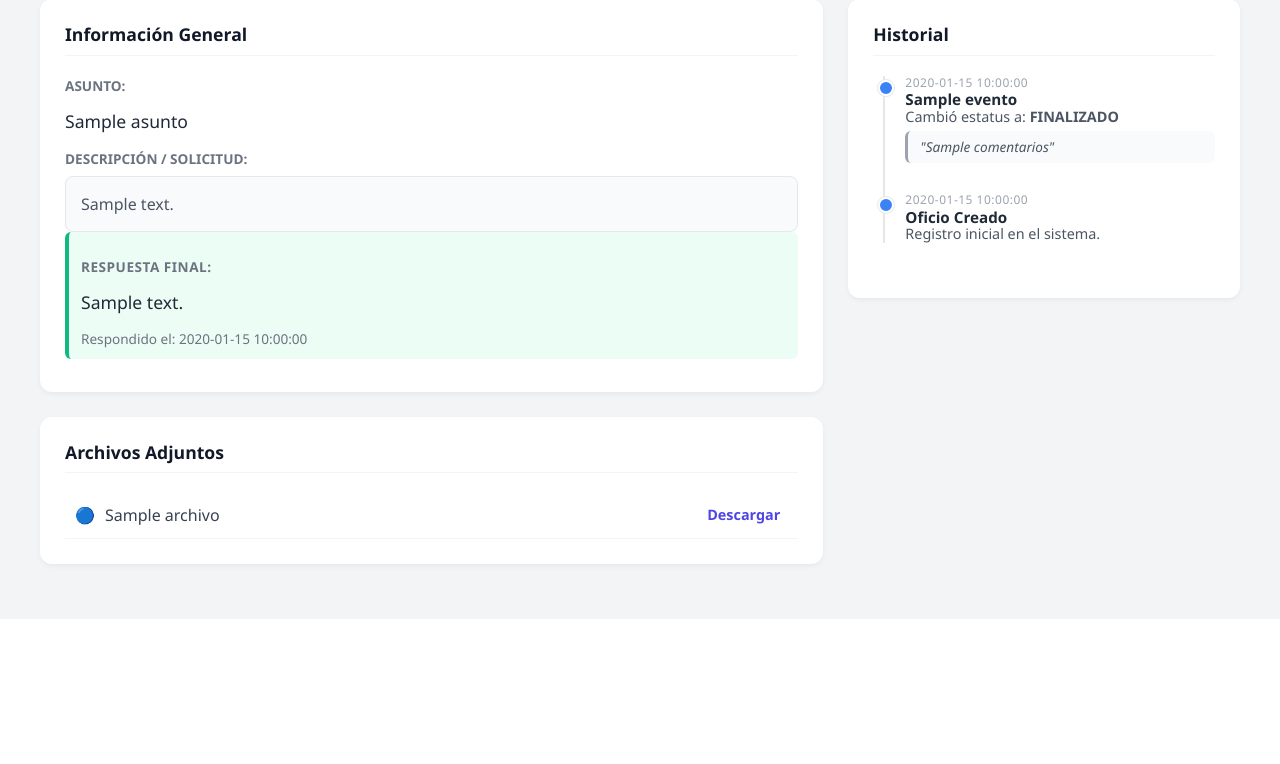
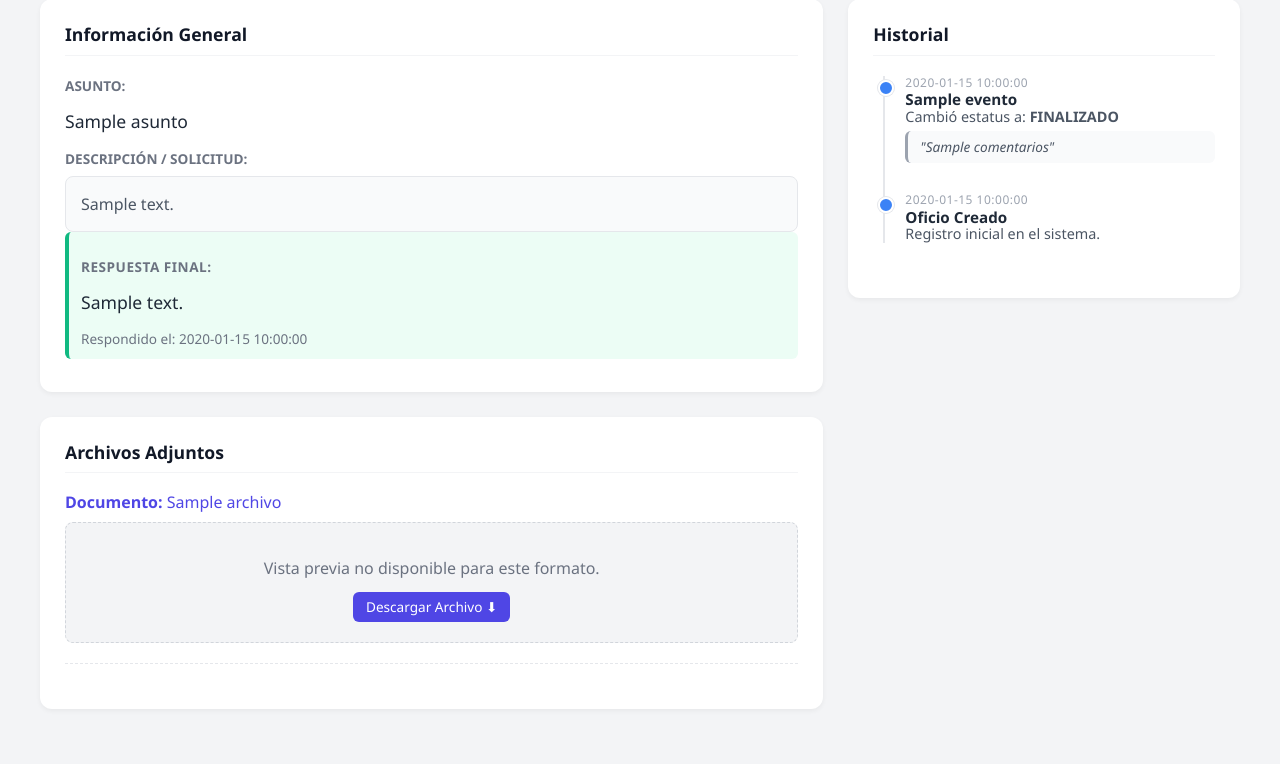
Before and after one commit to BrandonCVale/AMH_SISTEMA_OFICIOS, a Flask app: template app/templates/oficios/ver_detalles.html in a window 1280 px wide. Shown: the part 240-1004 px from the top of the page. Before the commit the page ends 810 px from the top, so only its background shows below. Run offline with Flask 3, Linux system fonts and the light colour scheme; the template is opened without the code that fills it: most values are stand-ins (such as "Sample title", 1, 10 or a date in 2020).

Commit message:
Notificacion cuando un subdirector marca un oficio como informativo implementada. Se agrego iframe en las pestanas principales para ver los pdf de manera mas clara

```diff
--- a/app/static/css/detalle_oficio.css
+++ b/app/static/css/detalle_oficio.css
@@ -84,8 +84,15 @@
     margin-bottom: 20px;
 }
 
+.encabezado-archivo {
+    display: flex;
+    align-items: center;
+    gap: 10px;
+    margin-bottom: 10px;
+    flex-wrap: wrap;
+}
+
 .nombre-archivo {
-    margin-bottom: 10px;
     color: #4f46e5;
     font-weight: 500;
 }
@@ -98,7 +105,7 @@
 /* Clase para controlar el iframe sin usar style inline */
 .visor-pdf {
     width: 100%;
-    height: 500px;
+    height: 600px;
     border: 1px solid #e5e7eb;
     border-radius: 8px;
     background-color: #f3f4f6;
@@ -110,6 +117,11 @@
     text-align: center;
     border-radius: 8px;
     border: 1px dashed #d1d5db;
+}
+
+.texto-descarga {
+    margin-bottom: 15px;
+    color: #6b7280;
 }
 
 .separador-archivos {
--- a/app/templates/oficios/ver_detalles.html
+++ b/app/templates/oficios/ver_detalles.html
@@ -87,37 +87,37 @@ Detalle del Oficio {{ oficio.folio_interno }}
             <div class="tarjeta-blanca">
                 <h3 class="titulo-tarjeta">Archivos Adjuntos</h3>
                 {% if archivos_del_oficio %}
-                <ul class="lista-archivos">
+                <div class="lista-documentos-adjuntos">
                     {% for doc in archivos_del_oficio %}
-                    <li class="item-archivo">
-                        <div class="info-archivo">
-                            <span>
-                                {% if 'pdf' in doc.nombre_archivo_original %}
-                                🔴
-                                {% else %}
-                                🔵
-                                {% endif %}
+                    {% set nombre_doc = doc.nombre_archivo_original if doc.nombre_archivo_original else doc.nombre_archivo %}
+                    <div class="contenedor-archivo">
+                        <div class="encabezado-archivo">
+                            <span class="nombre-archivo">
+                                <strong>Documento:</strong> {{ nombre_doc }}
                             </span>
-                            {# Nombre del archivo #}
-                            <span>{{ doc.nombre_archivo_original }}</span>
                             {# Tipo de archivo #}
                             {% if doc.tipo_documento == 'SOLICITUD' %}
-                            <span class="badge badge-azul">Solicitud
-                                Original</span>
+                            <span class="badge badge-azul">Solicitud Original</span>
                             {% elif doc.tipo_documento == 'RESPUESTA_OFICIAL' %}
                             <span class="badge badge-verde">Respuesta</span>
                             {% elif doc.tipo_documento == 'ANEXO_SOLICITUD' %}
                             <span class="badge badge-gris">Anexo</span>
                             {% endif %}
                         </div>
-                        {# BTN DESCARGAR #}
-                        <a
-                            href="{{ url_for('static', filename=doc.ruta_almacenamiento) }}"
-                            class="btn-descargar"
-                            target="_blank">Descargar</a>
-                    </li>
+                        {% if nombre_doc.lower().endswith('.pdf') %}
+                        <div class="contenedor-pdf">
+                            <iframe src="{{ url_for('static', filename=doc.ruta_almacenamiento) }}" class="visor-pdf"></iframe>
+                        </div>
+                        {% else %}
+                        <div class="descarga-archivo">
+                            <p class="texto-descarga">Vista previa no disponible para este formato.</p>
+                            <a href="{{ url_for('static', filename=doc.ruta_almacenamiento) }}" class="btn-primario" download>Descargar Archivo ⬇</a>
+                        </div>
+                        {% endif %}
+                        <hr class="separador-archivos">
+                    </div>
                     {% endfor %}
-                </ul>
+                </div>
                 {% else %}
                 <p class="texto-gris-pequeno">
                     No se adjuntaron archivos a este
```
Also changed, not shown: app/services/email_service.py (+33 -3 lines), app/services/oficio_service.py (+17 -0 lines), app/templates/oficios/crear_formulario.html (+4 -4 lines).
